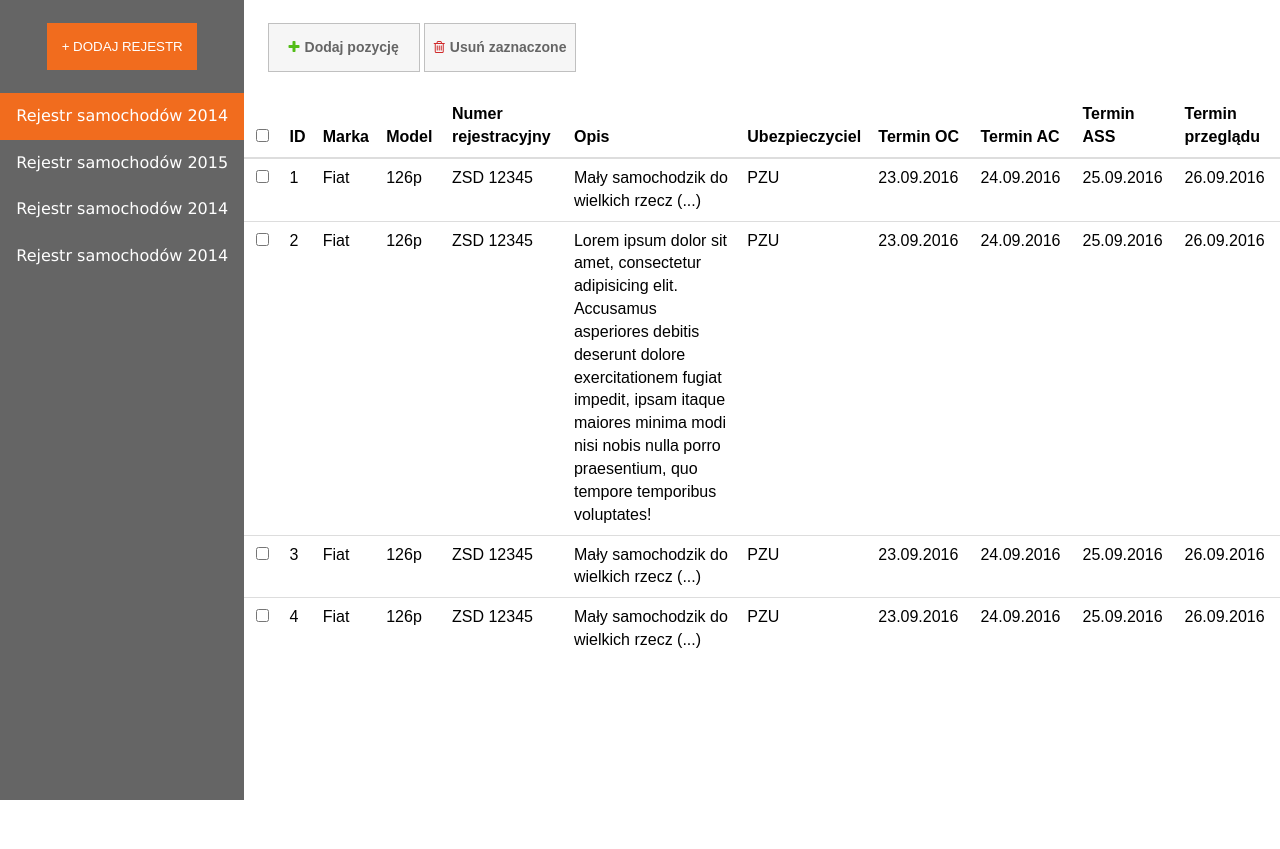
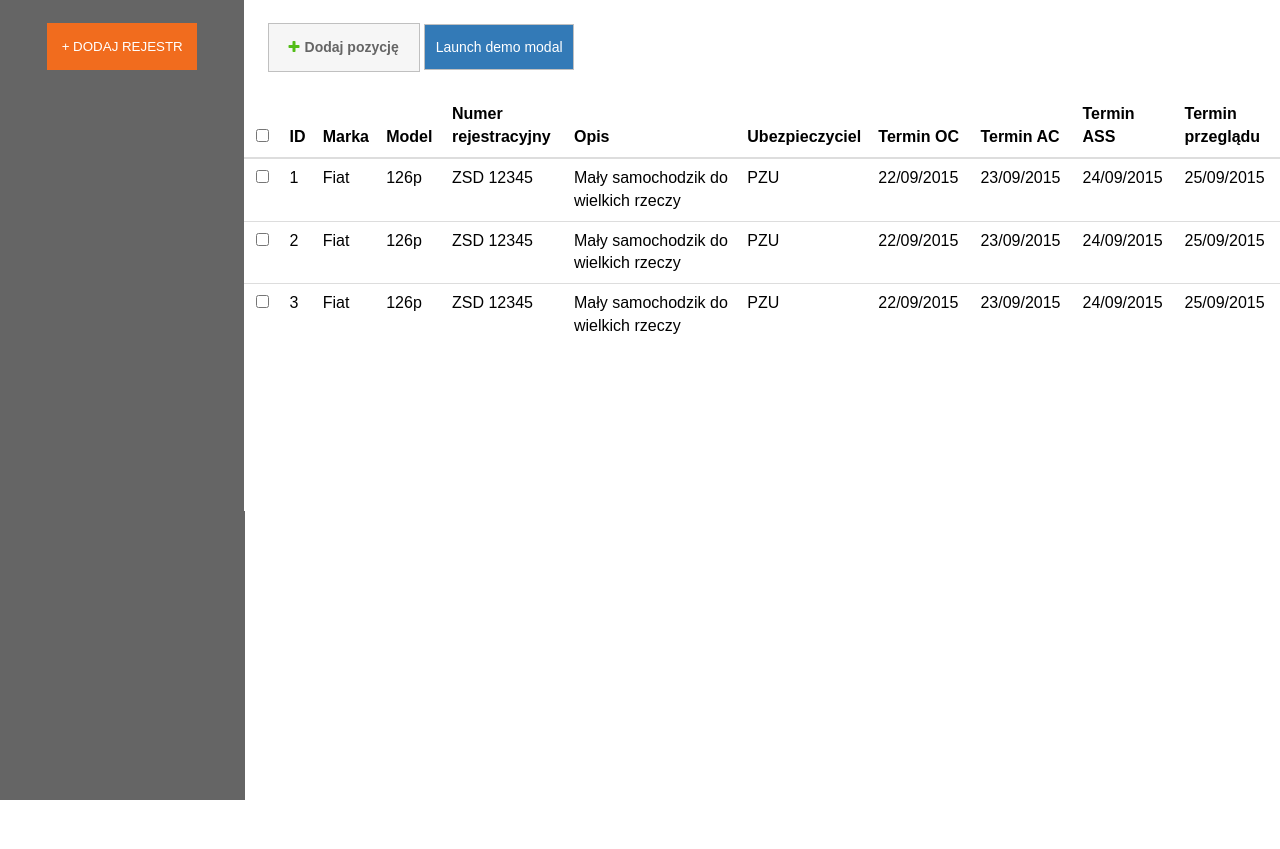
Before and after one commit to event15/RegistriesDomain, a PHP site: page /frontend/index.html in a window 1280 px wide. Run offline with PHP 8.4, Linux system fonts and the light colour scheme; some libraries are stand-ins or nearby versions.

Commit message:
podpięcie angulara, pierwszy moduł i pierwszy kontroler (PositionListCtrl)

```diff
--- a/frontend/app/app.js
+++ b/frontend/app/app.js
@@ -1,3 +1,6 @@
-/**
- * Created by marek on 18.09.15.
- */
+(function() {
+    "use strict";
+
+    var app = angular
+                .module("positionManagement", []);
+}());
--- a/frontend/app/positions/controllers/positionListCtrl.js
+++ b/frontend/app/positions/controllers/positionListCtrl.js
@@ -0,0 +1,57 @@
+(function() {
+    "use strict";
+
+    angular
+        .module("positionManagement")
+        .controller("PositionListController", PositionListController);
+
+    function PositionListController() {
+        var vm = this;
+
+        vm.positions = [
+            {
+                "id": 1,
+                "brand": "Fiat",
+                "model": "126p",
+                "registerNo": "ZSD 12345",
+                "description": "Mały samochodzik do wielkich rzeczy",
+                "insurer": "PZU",
+                "terms": {
+                    "OC": "22/09/2015",
+                    "AC": "23/09/2015",
+                    "ASS": "24/09/2015",
+                    "Review": "25/09/2015"
+                }
+            },
+            {
+                "id": 2,
+                "brand": "Fiat",
+                "model": "126p",
+                "registerNo": "ZSD 12345",
+                "description": "Mały samochodzik do wielkich rzeczy",
+                "insurer": "PZU",
+                "terms": {
+                    "OC": "22/09/2015",
+                    "AC": "23/09/2015",
+                    "ASS": "24/09/2015",
+                    "Review": "25/09/2015"
+                }
+            },
+            {
+                "id": 3,
+                "brand": "Fiat",
+                "model": "126p",
+                "registerNo": "ZSD 12345",
+                "description": "Mały samochodzik do wielkich rzeczy",
+                "insurer": "PZU",
+                "terms": {
+                    "OC": "22/09/2015",
+                    "AC": "23/09/2015",
+                    "ASS": "24/09/2015",
+                    "Review": "25/09/2015"
+                }
+
+            }
+        ];
+    }
+}());
--- /dev/null
+++ b/frontend/app/registries/controllers/registryListCtrl.js
@@ -0,0 +1,42 @@
+(function() {
+    "use strict";
+
+    angular
+        .module("registryManagement")
+        .controller("RegistryListController", RegistryListController);
+
+    function RegistryListController() {
+        var vm = this;
+
+        vm.registries = [
+            {
+                "id": 1,
+                "name": "Rejestr samochodów 2015",
+                "type": "samochody",
+                "typeName": "Rejestr samochodów",
+                "selected": "selected"
+            },
+            {
+                "id": 2,
+                "name": "Rejestr samochodów 2014",
+                "type": "samochody",
+                "typeName": "Rejestr samochodów",
+                "selected": ""
+            },
+            {
+                "id": 3,
+                "name": "Rejestr samochodów 2013",
+                "type": "samochody",
+                "typeName": "Rejestr samochodów",
+                "selected": ""
+            },
+            {
+                "id": 4,
+                "name": "Rejestr samochodów 2012",
+                "type": "samochody",
+                "typeName": "Rejestr samochodów",
+                "selected": ""
+            }
+        ];
+    }
+}());
--- a/frontend/css/madkom.css
+++ b/frontend/css/madkom.css
@@ -20,58 +20,54 @@
   border: 0;
   font-size: 100%;
   font: inherit;
-  vertical-align: baseline;
-}
+  vertical-align: baseline; }
 
 /* HTML5 display-role reset for older browsers */
 article, aside, details, figcaption, figure,
 footer, header, hgroup, menu, nav, section {
-  display: block;
-}
+  display: block; }
 
 body {
-  line-height: 1;
-}
+  line-height: 1; }
 
 ol, ul {
-  list-style: none;
-}
+  list-style: none; }
 
 blockquote, q {
-  quotes: none;
-}
+  quotes: none; }
 
 blockquote:before, blockquote:after,
 q:before, q:after {
   content: '';
-  content: none;
-}
+  content: none; }
 
 table {
   border-collapse: collapse;
-  border-spacing: 0;
-}
+  border-spacing: 0; }
 
 html {
   font-size: 16px;
-  font-family: Arial, Helvetica, sans-serif;
-}
+  font-family: Arial, Helvetica, sans-serif; }
 
 body {
-  width: 1024px;
-}
+  width: 1024px; }
+
+a {
+  text-decoration: none;
+  outline: none;
+  text-align: center;
+  vertical-align: middle;
+  line-height: 46.6px; }
 
 .left {
   float: left;
-  font-family: Verdana, "Bitstream Vera Sans", "DejaVu Sans", Tahoma, Geneva, Arial, Sans-serif;
-}
+  font-family: Verdana, "Bitstream Vera Sans", "DejaVu Sans", Tahoma, Geneva, Arial, Sans-serif; }
   .left .show_registries {
     background-color: #656565;
     min-height: 100%;
     width: 19.091796875%;
     position: absolute;
-  text-align: center;
-}
+    text-align: center; }
   .left .add_registries {
     text-align: center;
     margin: auto;
@@ -80,12 +76,10 @@
     min-height: 100%;
     left: 19.091796875%;
     position: absolute;
-  z-index: 1;
-}
+    z-index: 1; }
 
 .push_down {
-  padding-top: 23.3px;
-}
+  padding-top: 23.3px; }
 
 .title {
   width: 100%;
@@ -93,16 +87,13 @@
   color: #656565;
   height: 46.6px;
   line-height: 46.6px;
-  margin-top: 23.3px;
-}
+  margin-top: 23.3px; }
 
 .show_registries header {
-  color: white;
-}
+  color: white; }
 
 .add_registries section {
-  padding-top: 23.3px;
-}
+  padding-top: 23.3px; }
 
 .pos_title {
   width: 100%;
@@ -111,8 +102,7 @@
   height: 46.6px;
   line-height: 46.6px;
   top: 23.3px;
-  font-size: 1.0625rem;
-}
+  font-size: 1.0625rem; }
 
 .add_position {
   display: none;
@@ -120,16 +110,13 @@
   background-color: #f2f2f2;
   width: 100%;
   min-height: 20%;
-  z-index: 1;
-}
+  z-index: 1; }
 
 .position_form {
-  padding-top: 23.3px;
-}
+  padding-top: 23.3px; }
 
 .position {
-  margin: 23.3px;
-}
+  margin: 23.3px; }
 
 .content {
   left: 19.091796875%;
@@ -137,8 +124,7 @@
   background-color: white;
   height: 100%;
   position: absolute;
-  width: 80.908203125%;
-}
+  width: 80.908203125%; }
 
 .hide, .add_registries.hide {
   width: 0;
@@ -148,16 +134,14 @@
   transition: width 0.05s ease-in-out;
   overflow: hidden;
   padding: 0;
-  position: absolute;
-}
+  position: absolute; }
 
 .show, .add_registries.show {
   width: 19.091796875%;
   -webkit-transition: width 0.1s ease-in-out;
   -moz-transition: width 0.1s ease-in-out;
   -o-transition: width 0.1s ease-in-out;
-  transition: width 0.1s ease-in-out;
-}
+  transition: width 0.1s ease-in-out; }
 
 button {
   width: 150px;
@@ -165,54 +149,43 @@
   background-color: #f16c1e;
   border: none;
   outline: none;
-  color: white;
-}
+  color: white; }
   button:hover {
     -webkit-box-shadow: 0 3px 6px rgba(0, 0, 0, 0.9);
     -moz-box-shadow: 0 3px 6px rgba(0, 0, 0, 0.9);
-  box-shadow: 0 3px 6px rgba(0, 0, 0, 0.9);
-}
+    box-shadow: 0 3px 6px rgba(0, 0, 0, 0.9); }
 
 .add {
-  margin: 23.3px auto;
-}
+  margin: 23.3px auto; }
 
 ul[class="list"] {
   padding: 0;
-  text-align: center;
-}
+  text-align: center; }
   ul[class="list"] li {
     height: 46.6px;
-  line-height: 46.6px;
-}
+    line-height: 46.6px; }
     ul[class="list"] li:hover {
       -webkit-box-shadow: 0 3px 6px rgba(0, 0, 0, 0.9);
       -moz-box-shadow: 0 3px 6px rgba(0, 0, 0, 0.9);
       box-shadow: 0 3px 6px rgba(0, 0, 0, 0.9);
-  font-size: 1.0625rem;
-}
+      font-size: 1.0625rem; }
     ul[class="list"] li a {
       text-decoration: none;
       outline: none;
-  color: white;
-}
+      color: white; }
 
 .selected {
-  background-color: #f16c1e;
-}
+  background-color: #f16c1e; }
 
 .buttons {
-  margin: 23.3px 10px 23.3px 23.3px;
-}
+  margin: 23.3px 10px 23.3px 23.3px; }
 
 .btn {
   font-size: 0.875rem;
   display: inline-block;
-  border: 1px #c0c0c0 solid;
-}
+  border: 1px #c0c0c0 solid; }
   .btn i {
-  margin-right: 5px;
-}
+    margin-right: 5px; }
 
 .addpos, .removepos, .modifypos {
   cursor: pointer;
@@ -220,20 +193,17 @@
   width: 150px;
   height: 46.6px;
   background-color: #f6f6f6;
-  color: #656565;
-}
+  color: #656565; }
   .addpos:hover, .removepos:hover, .modifypos:hover {
     background-color: #e0e0e0;
     -webkit-transition: all 0.2s ease-in-out;
     -moz-transition: all 0.2s ease-in-out;
     -o-transition: all 0.2s ease-in-out;
-  transition: all 0.2s ease-in-out;
-}
+    transition: all 0.2s ease-in-out; }
 
 .addpos i {
   margin-right: 5px;
-  color: #53bd18;
-}
+  color: #53bd18; }
 
 .check {
   cursor: pointer;
@@ -241,61 +211,42 @@
   height: 46.6px;
   text-align: center;
   margin: 0 auto;
-  padding: 0 auto;
-}
+  padding: 0 auto; }
   .check i {
     color: #d02a2a;
     text-align: center;
     font-size: 1.5625rem;
     margin: 0 auto;
-  padding: 0 auto;
-}
+    padding: 0 auto; }
     .check i:hover {
-  color: #53bd18;
-}
+      color: #53bd18; }
 
 .down {
-  background-color: #f2f2f2;
-}
+  background-color: #f2f2f2; }
 
 .removepos i {
   margin-right: 5px;
-  color: #d02a2a;
-}
-
-a {
-  text-decoration: none;
-  outline: none;
-  text-align: center;
-  vertical-align: middle;
-  line-height: 46.6px;
-}
+  color: #d02a2a; }
 
 main {
-  height: calc(100% - 46.6px);
-}
+  height: calc(100% - 46.6px); }
 
 ::-webkit-input-placeholder {
-  text-align: center;
-}
+  text-align: center; }
 
 ::-moz-placeholder {
-  text-align: center;
-}
+  text-align: center; }
 
 /* firefox 19+ */
 :-ms-input-placeholder {
-  text-align: center;
-}
+  text-align: center; }
 
 /* ie */
 input:-moz-placeholder {
-  text-align: center;
-}
+  text-align: center; }
 
 fieldset[name="registry"] {
-  font: 80%/1 sans-serif;
-}
+  font: 80%/1 sans-serif; }
   fieldset[name="registry"] input, fieldset[name="registry"] select {
     box-sizing: border-box;
     padding: .1em;
@@ -306,13 +257,11 @@
     -moz-border-radius: 10px;
     -ms-border-radius: 10px;
     border-radius: 10px;
-  outline: none;
-}
+    outline: none; }
 
 fieldset[name="position"] {
   font: Verdana, "Bitstream Vera Sans", "DejaVu Sans", Tahoma, Geneva, Arial, Sans-serif;
-  vertical-align: middle;
-}
+  vertical-align: middle; }
   fieldset[name="position"] input, fieldset[name="position"] select, fieldset[name="position"] input[type="file"] {
     font: Verdana, "Bitstream Vera Sans", "DejaVu Sans", Tahoma, Geneva, Arial, Sans-serif;
     box-sizing: border-box;
@@ -328,14 +277,11 @@
     border-radius: 0 10px 10px 0;
     outline: none;
     font-size: 1rem;
-  text-align: center;
-}
+    text-align: center; }
   fieldset[name="position"] input[type="date"] {
-  width: 180px;
-}
+    width: 180px; }
   fieldset[name="position"] > div {
-  display: inline-block;
-}
+    display: inline-block; }
   fieldset[name="position"] textarea {
     width: 505px;
     border: 1px solid #e4e4e4;
@@ -345,14 +291,12 @@
     -moz-border-radius: 0 10px 10px 0;
     border-radius: 0 10px 10px 0;
     font-size: 1rem;
-  outline: none;
-}
+    outline: none; }
   fieldset[name="position"] input[type="file"] {
     background-color: #fff;
     margin: 0;
     padding: 0;
-  outline: none;
-}
+    outline: none; }
 
 label {
   vertical-align: middle;
@@ -366,7 +310,6 @@
   -moz-border-radius: 10px;
   -ms-border-radius: 10px;
   border-radius: 10px;
-  color: #656565;
-}
+  color: #656565; }
 
 /*# sourceMappingURL=madkom.css.map */
--- a/frontend/css/madkom.scss
+++ b/frontend/css/madkom.scss
@@ -31,6 +31,13 @@
   width:  $large;
 }
 
+a{
+  text-decoration: none;
+  outline: none;
+  text-align: center;
+  vertical-align: middle;
+  line-height: 46.6px;
+}
 .left {
   float: left;
   font-family: $basic;
@@ -145,8 +152,6 @@
 ul[class="list"] {
   padding: 0;
   text-align: center;
-
-
   li {
     height: 46.6px;
     line-height: 46.6px;
@@ -164,7 +169,9 @@
       }
     }
   }
+
 }
+
 .selected {
   background-color: $primColor;
 }
@@ -231,14 +238,6 @@
     margin-right: 5px;
     color: $hotColor;
   }
-}
-
-a{
-  text-decoration: none;
-  outline: none;
-  text-align: center;
-  vertical-align: middle;
-  line-height: 46.6px;
 }
 
 main {;
--- a/frontend/index.html
+++ b/frontend/index.html
@@ -9,8 +9,8 @@
     <link rel="stylesheet" href="css/madkom.css">
     <link rel="stylesheet" href="https://maxcdn.bootstrapcdn.com/font-awesome/4.4.0/css/font-awesome.min.css">
 </head>
-<body>
-    <section class="left">
+<body ng-app="positionManagement">
+    <section class="left" >
 
         <h1 class="hide">Strona główna</h1>
 
@@ -22,12 +22,11 @@
             </header>
 
             <section>
-                <h2 class="hide">Lista rejestro</h2>
-                <ul class="list">
-                    <li class="selected"><a href="#">Rejestr samochodów 2014</a></li>
-                    <li><a href="#">Rejestr samochodów 2015</a></li>
-                    <li><a href="#">Rejestr samochodów 2014</a></li>
-                    <li><a href="#">Rejestr samochodów 2014</a></li>
+                <h2 class="hide">Lista rejestrów</h2>
+                <ul class="list" >
+                    <li class="{{ registry.selected }}" ng-repeat="registry in vm.registries">
+                        <a href="#">{{ registry.name }}</a>
+                    </li>
                 </ul>
             </section>
         </article>
@@ -51,8 +50,8 @@
                         <div>
                             <select id="type" name="type[]">
                                 <option value="volvo" selected="selected" disabled>Wybierz typ rejestru</option>
-                                <option value="car">Rejestr samochodów</option>
-                                <option value="policy">Rejestr polis</option>
+                                <option ng-repeat="registry in registries" value="{{ registry.type }}">{{
+                                    registry.typeName }}</option>
                             </select>
                         </div>
 
@@ -129,7 +128,12 @@
 
         <header class="buttons">
             <a href="#" class="btn addpos"><i class="fa fa-plus"></i>Dodaj pozycję</a>
-            <a href="#" class="btn removepos"><i class="fa fa-trash-o"></i>Usuń zaznaczone</a>
+            <!--<a href="#" class="btn removepos"><i class="fa fa-trash-o"></i>Usuń zaznaczone</a>-->
+
+            <!-- Button trigger modal -->
+            <button type="button" class="btn btn-primary btn-lg" data-toggle="modal" data-target="#myModal">
+                Launch demo modal
+            </button>
         </header>
 
 
@@ -161,85 +165,50 @@
                     <th>Termin przeglądu</th>
                 </tr>
                 </thead>
-                <tbody>
-                <tr>
+                <tbody ng-controller="PositionListController as vm">
+                <tr ng-repeat="position in vm.positions">
                     <td width="20px"><input type="checkbox" ></td>
-                    <td>1</td>
-                    <td contenteditable="false">Fiat</td>
-                    <td contenteditable="false">126p</td>
-                    <td contenteditable="false">ZSD 12345</td>
-                    <td contenteditable="false">Mały samochodzik do wielkich rzecz (...)</td>
-                    <td contenteditable="false">PZU</td>
-                    <td contenteditable="false">23.09.2016</td>
-                    <td contenteditable="false">24.09.2016</td>
-                    <td contenteditable="false">25.09.2016</td>
-                    <td contenteditable="false">26.09.2016</td>
+                    <td>{{ position.id }}</td>
+                    <td contenteditable="false">{{ position.brand }}</td>
+                    <td contenteditable="false">{{ position.model }}</td>
+                    <td contenteditable="false">{{ position.registerNo }}</td>
+                    <td contenteditable="false">{{ position.description }}</td>
+                    <td contenteditable="false">{{ position.insurer }}</td>
+                    <td contenteditable="false">{{ position.terms['OC'] }}</td>
+                    <td contenteditable="false">{{ position.terms['AC'] }}</td>
+                    <td contenteditable="false">{{ position.terms['ASS'] }}</td>
+                    <td contenteditable="false">{{ position.terms['Review'] }}</td>
                 </tr>
                 <tr id="1" class="hide">
                     <td colspan="11" class="down">
                         <div class="check"><a href="#" class="check"><i class="fa fa-check"></i></a></div>
                     </td>
                 </tr>
-
-                <tr>
-                    <td width="20px"><input type="checkbox" ></td>
-                    <td>2</td>
-                    <td>Fiat</td>
-                    <td>126p</td>
-                    <td>ZSD 12345</td>
-                    <td>Lorem ipsum dolor sit amet, consectetur adipisicing elit. Accusamus asperiores debitis deserunt dolore exercitationem fugiat impedit, ipsam itaque maiores minima modi nisi nobis nulla porro praesentium, quo tempore temporibus voluptates!</td>
-                    <td>PZU</td>
-                    <td>23.09.2016</td>
-                    <td>24.09.2016</td>
-                    <td>25.09.2016</td>
-                    <td>26.09.2016</td>
-                </tr>
-                <tr id="1" class="hide">
-                    <td colspan="10" class="down">
-                        <div class="check"><a href="#" class="check"><i class="fa fa-check"></i></a></div>
-                    </td>
-                </tr>
-                <tr>
-                    <td width="20px"><input type="checkbox" ></td>
-                    <td>3</td>
-                    <td>Fiat</td>
-                    <td>126p</td>
-                    <td>ZSD 12345</td>
-                    <td>Mały samochodzik do wielkich rzecz (...)</td>
-                    <td>PZU</td>
-                    <td>23.09.2016</td>
-                    <td>24.09.2016</td>
-                    <td>25.09.2016</td>
-                    <td>26.09.2016</td>
-                </tr>
-                <tr id="2" class="hide">
-                    <td colspan="10" class="down">
-                        <div class="check"><a href="#" class="check"><i class="fa fa-check"></i></a></div>
-                    </td>
-                </tr>
-                <tr>
-                    <td width="20px"><input type="checkbox" ></td>
-                    <td>4</td>
-                    <td>Fiat</td>
-                    <td>126p</td>
-                    <td>ZSD 12345</td>
-                    <td>Mały samochodzik do wielkich rzecz (...)</td>
-                    <td>PZU</td>
-                    <td>23.09.2016</td>
-                    <td>24.09.2016</td>
-                    <td>25.09.2016</td>
-                    <td>26.09.2016</td>
-                </tr>
-                <tr id="3" class="hide">
-                    <td colspan="10" class="down">
-                        <div class="check"><a href="#" class="check"><i class="fa fa-check"></i></a></div>
-                    </td>
-                </tr>
-
                 </tbody>
             </table>
         </main>
     </section>
+
+    <!-- Modal -->
+    <div class="modal fade" id="myModal" tabindex="-1" role="dialog" aria-labelledby="myModalLabel">
+        <div class="modal-dialog" role="document">
+            <div class="modal-content">
+                <div class="modal-header">
+                    <span type="button" class="close" data-dismiss="modal" aria-label="Close"><span
+                            aria-hidden="true">&times;</span></button>
+                    <h4 class="modal-title" id="myModalLabel">Modal title</h4>
+                </div>
+                <div class="modal-body">
+                    ...
+                </div>
+                <div class="modal-footer">
+                    <button type="button" class="btn btn-default" data-dismiss="modal">Close</button>
+                    <button type="button" class="btn btn-primary">Save changes</button>
+                </div>
+            </div>
+        </div>
+    </div>
+
 
 
     <!-- Library Scripts -->
@@ -253,6 +222,10 @@
     <script src="js/ui-bootstrap-tpls-0.11.0.js"></script>
     <script src="js/d3.js"></script>
     <script src="js/angular-charts.min.js"></script>
+    <!-- Application -->
+    <script src="app/app.js"></script>
+    <script src="app/positions/controllers/positionListCtrl.js"></script>
+    <script src="app/registries/controllers/registryListCtrl.js"></script>
 
     <script>
         $(document).on("click", ".add", function() {
```
Also changed, not shown: 1 other file. Lines whose indentation alone changed are shown as unchanged.
